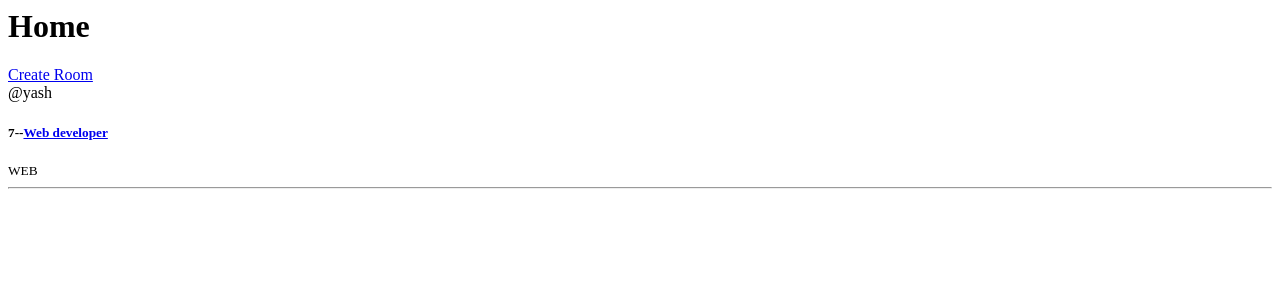
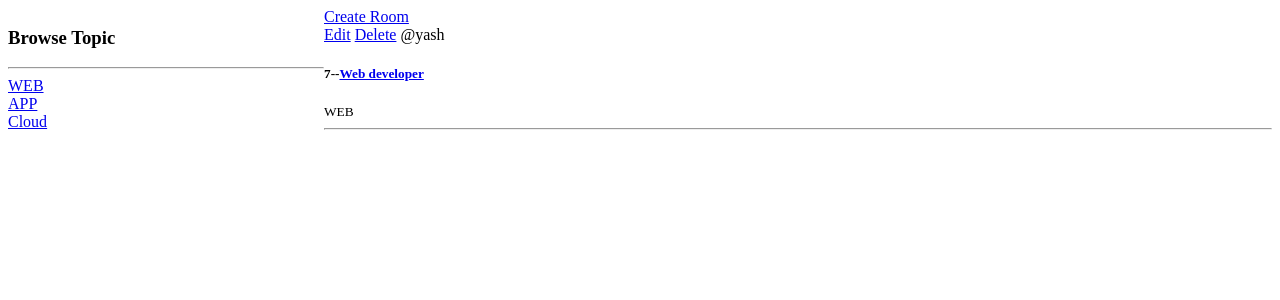
Before and after one commit to yashanbhore/StudyRoom, a Django app: page / in a window 1280 px wide. Shown: the top 300 px of the page. Run offline with Django 4.2, Linux system fonts and the light colour scheme; data comes from the database, SQL or seed files in the repository; both versions use the stored data as it was after the commit.

Commit message:
Edit and Delete Functionality

```diff
--- a/base/templates/base/home.html
+++ b/base/templates/base/home.html
@@ -1,12 +1,37 @@
 
 {% block content %}
-<h1>Home</h1>
+<style>
+    .home-container{
+        display:grid;
+        grid-template-columns:1fr 3fr;
+    }
+</style>
 
-<div>
-    <a href="{%url 'create-room' %}">Create Room</a>
+
+<div class="home-container">
+
     <div>
+        <h3>
+            Browse Topic
+        </h3>
+        <hr>
+        {% for topic  in topics  %}
+            <div>
+                <a href="{%url 'home' %}?q={{topic.name}}">{{topic.name}}</a>
+
+            </div>
+
+        {% endfor %}
+    </div>
+
+
+
+    <div>
+        <a href="{%url 'create-room' %}">Create Room</a>
         {% for room  in rooms  %}
             <div>
+                <a href="{%url 'update-room' room.id%}">Edit</a>
+                <a href="{%url 'delete-room' room.id%}">Delete</a>
                 <span>@{{room.host.username}}</span>
                 <h5>{{room.id}}--<a href='{% url "room " room.id %}'>{{room.name}}</a></h5>
                 <small>{{room.topic.name}}</small>
@@ -14,5 +39,6 @@
             </div>
         {% endfor %}
     </div>
+
 </div>
 {% endblock content %}
--- a/base/urls.py
+++ b/base/urls.py
@@ -7,5 +7,7 @@ urlpatterns = [
     path('',views.home,name="home"),
     path('room/<str:pk>/',views.room,name="room "),
     path('create-room/', views.createRoom, name="create-room"),
+    path('update-room/<str:pk>/', views.updateRoom, name="update-room"),
+    path('delete-room/<str:pk>/', views.deleteRoom, name="delete-room"),
 
 ]
--- a/base/views.py
+++ b/base/views.py
@@ -1,13 +1,15 @@
 from arrow import get
 from django.http import HttpResponse
 from django.shortcuts import render,redirect
-from .models import Room
+from .models import Room,Topic
 from .forms import RoomForm
 
 
 def home(request):
     rooms=Room.objects.all()
-    return render(request,'base/home.html',{'rooms':rooms})
+    topics=Topic.objects.all()
+    context={'rooms':rooms, 'topics':topics}
+    return render(request,'base/home.html',context)
 
 def room(request,pk):
     rooms=Room.objects.get(id=pk)
@@ -22,3 +24,31 @@ def createRoom(request):
            return redirect('home')
     context = {'form':form}
     return render(request, 'base/room_form.html', context)
+
+def updateRoom(request, pk):
+    room = Room.objects.get(id=pk)
+    form = RoomForm(instance=room)
+
+    if request.user != room.host:
+        return HttpResponse('You are not allowed here.')
+
+    if request.method=='POST':
+        form=RoomForm(request.POST,instance=room)
+        if form.is_valid():
+            form.save()
+            return redirect('home')
+
+    context={'form': form}
+    return render(request,'base/room_form.html',context)
+
+
+def deleteRoom(request, pk):
+    room = Room.objects.get(id=pk)
+
+    if request.user != room.host:
+        return HttpResponse('You are not allowed here!!')
+
+    if request.method == 'POST':
+        room.delete()
+        return redirect('home')
+    return render(request, 'base/delete.html', {'obj': room})
```
Also changed, not shown: base/templates/base/delete.html (added, +12 -0 lines), db.sqlite3.
